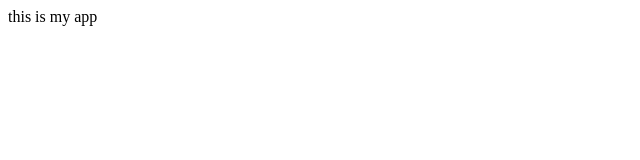
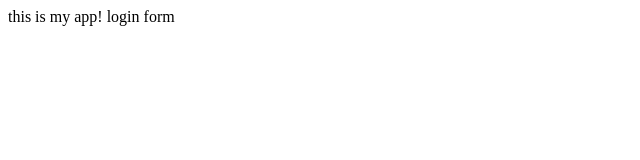
Before and after one commit to sidlabur/myappsample, a plain HTML site: page index.html in a window 1280 px wide. Shown: the full height of the page, 0-640 px from the left. Drawn offline with Linux system fonts and the light colour scheme.

Commit message:
login form

```diff
--- a/index.html
+++ b/index.html
@@ -7,6 +7,7 @@
     <title>Document</title>
 </head>
 <body>
-    this is my app
+    this is my app!
+    login form
 </body>
 </html>
```
Also changed, not shown: login.html (added, +1 -0 lines).
